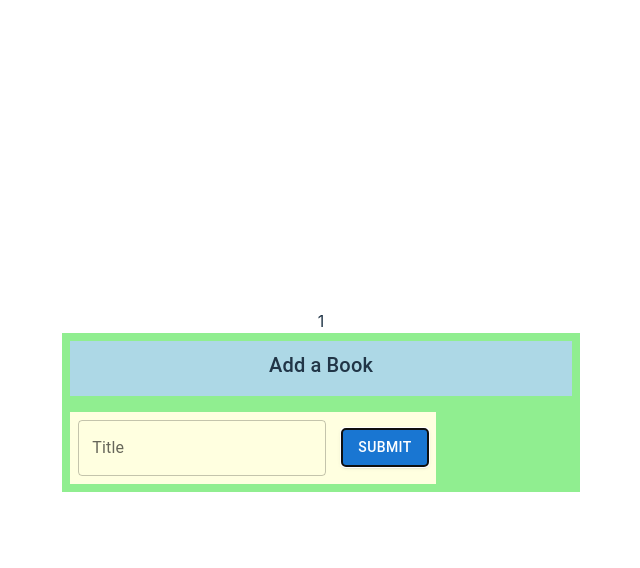
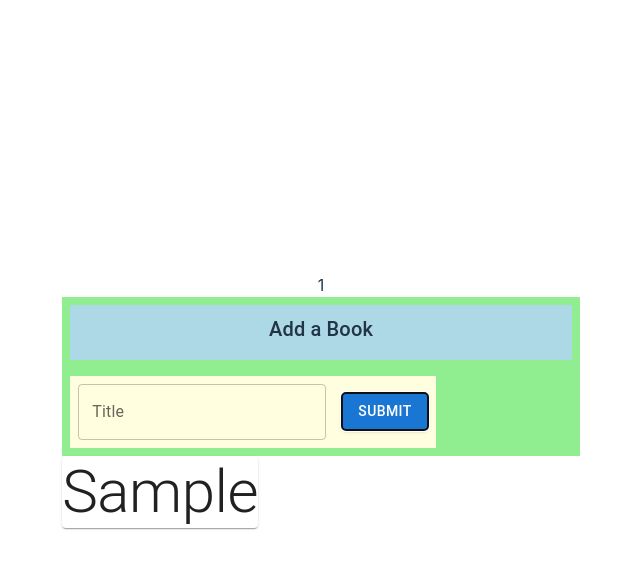
Before and after one commit to AfazPaul1/books, a React (Vite) app: page / in a window 1280 px wide. Both pictures are taken after typing "Sample" into the empty fields and a click on the button "SUBMIT". Shown: the top 568 px of the page, without its empty margins (319-959 px from the left). Built offline with nearby package versions, Linux system fonts and the light colour scheme.

Commit message:
can now show book titles as they are added

```diff
--- a/src/App.jsx
+++ b/src/App.jsx
@@ -3,6 +3,7 @@ import reactLogo from './assets/react.svg'
 import viteLogo from '/vite.svg'
 import './App.css'
 import BookCreate from './components/BookCreate'
+import BookList from './components/BookList'
 
 function App() {
   const [books, setBooks] = useState([])
@@ -10,7 +11,7 @@ function App() {
   //bad code
 
   const handleCreate = (book) => {
-    console.log(books);
+    //console.log(books);
 
     //books only has a reference to the location
     //so when we update in place react for optimization purposes sees the same addrss and performs no ui update
@@ -23,6 +24,8 @@ function App() {
       {books.length}
       <BookCreate onCreate={handleCreate}>
       </BookCreate>
+      <BookList books={books} />
+
     </div>
 
   )
--- a/src/components/BookCreate.jsx
+++ b/src/components/BookCreate.jsx
@@ -12,7 +12,11 @@ function BookCreate({onCreate}) {
 
     const onSubmit = (event) => {
         event.preventDefault()
-        onCreate(book)
+        //only create if state has something
+        if (book) {
+            onCreate(book)
+        }
+
         setBook("")
 
     }
--- a/src/components/BookList.jsx
+++ b/src/components/BookList.jsx
@@ -1,6 +1,19 @@
-function BookList() {
+import Grid from '@mui/material/Grid2';
+import Card from '@mui/material/Card';
+import CardContent from '@mui/material/CardContent';
+import CardMedia from '@mui/material/CardMedia';
+import Typography from '@mui/material/Typography';
+import BookShow from './BookShow';
+function BookList({books}) {
+    //forgot to destrcture book from props that was a headache to resolve
+    console.log(books);
+
     return (
-        <div>List</div>
+        <Grid container spacing = {2}>
+            {books.map((book) => {
+                return <BookShow book={book} key = {book.id}></BookShow>
+            })}
+        </Grid>
     )
 }
 
--- a/src/components/BookShow.jsx
+++ b/src/components/BookShow.jsx
@@ -1,6 +1,20 @@
-function BookShow() {
+import Grid from '@mui/material/Grid2';
+import Card from '@mui/material/Card';
+import CardContent from '@mui/material/CardContent';
+import CardMedia from '@mui/material/CardMedia';
+import Typography from '@mui/material/Typography';
+
+function BookShow({book}) {
+    console.log(book.title)
+
     return (
-        <div>Book</div>
+        <Grid item gap>
+            <Card>
+                <Typography variant='h2'>
+                    {book.title}
+                </Typography>
+            </Card>
+        </Grid>
     )
 }
 
```
